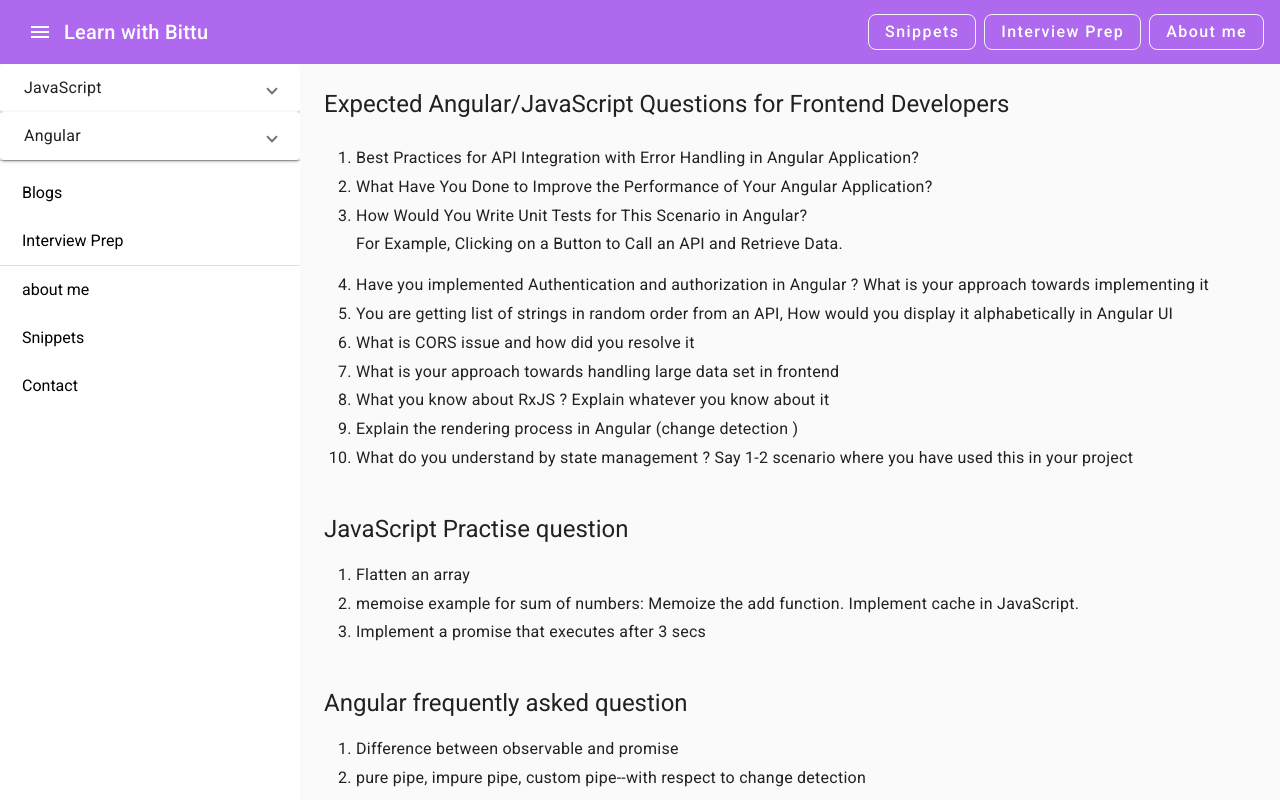
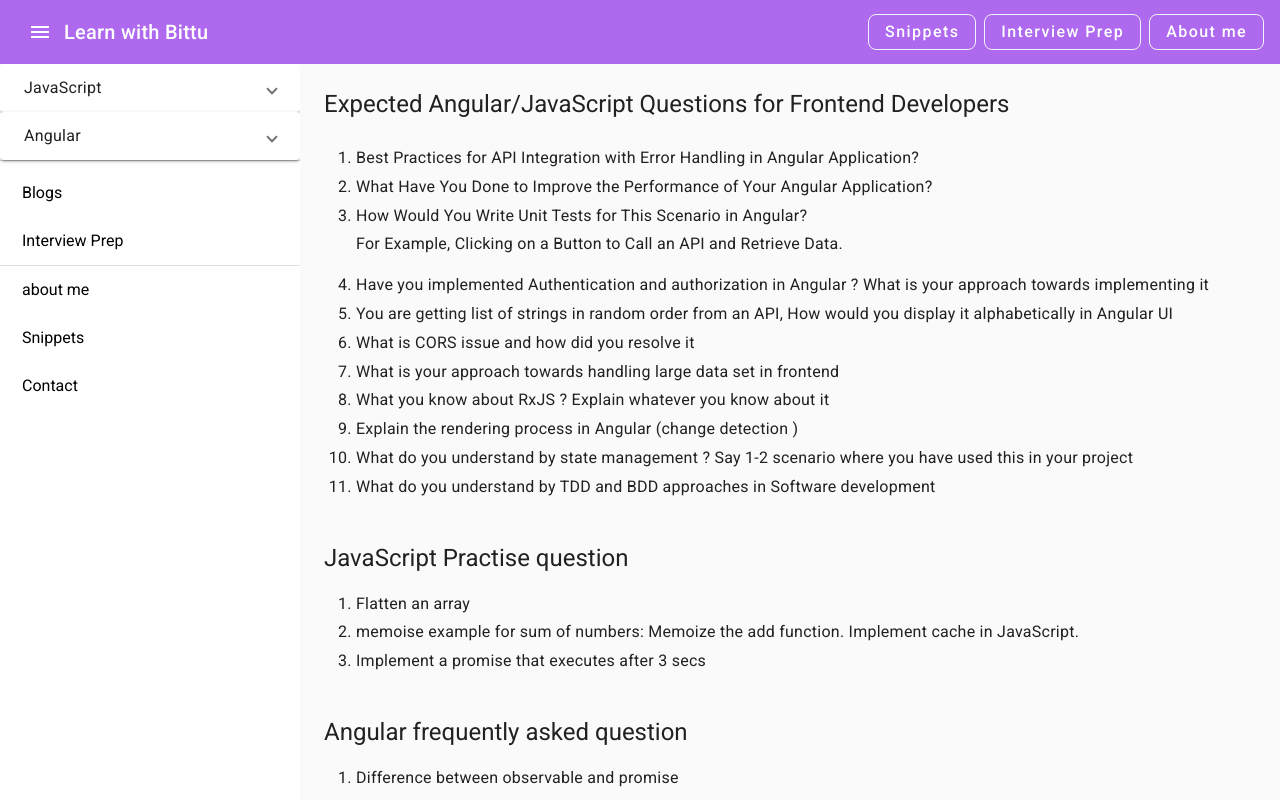
Before and after one commit to bittu1040/Learn-with-Bittu, an Angular app: page /interview-preparation in a window 1280 px wide. Built offline with nearby package versions, Linux system fonts and the light colour scheme.

Commit message:
added question

```diff
--- a/src/app/module/learn/learn-js/learn-js.component.html
+++ b/src/app/module/learn/learn-js/learn-js.component.html
@@ -15,6 +15,7 @@
         <li>What you know about RxJS ? Explain whatever you know about it</li>
         <li>Explain the rendering process in Angular (change detection )</li>
         <li>What do you understand by state management ? Say 1-2 scenario where you have used this in your project </li>
+        <li>What do you understand by TDD and BDD approaches in Software development</li>
       </ol>
     </div>
   </div>
```
